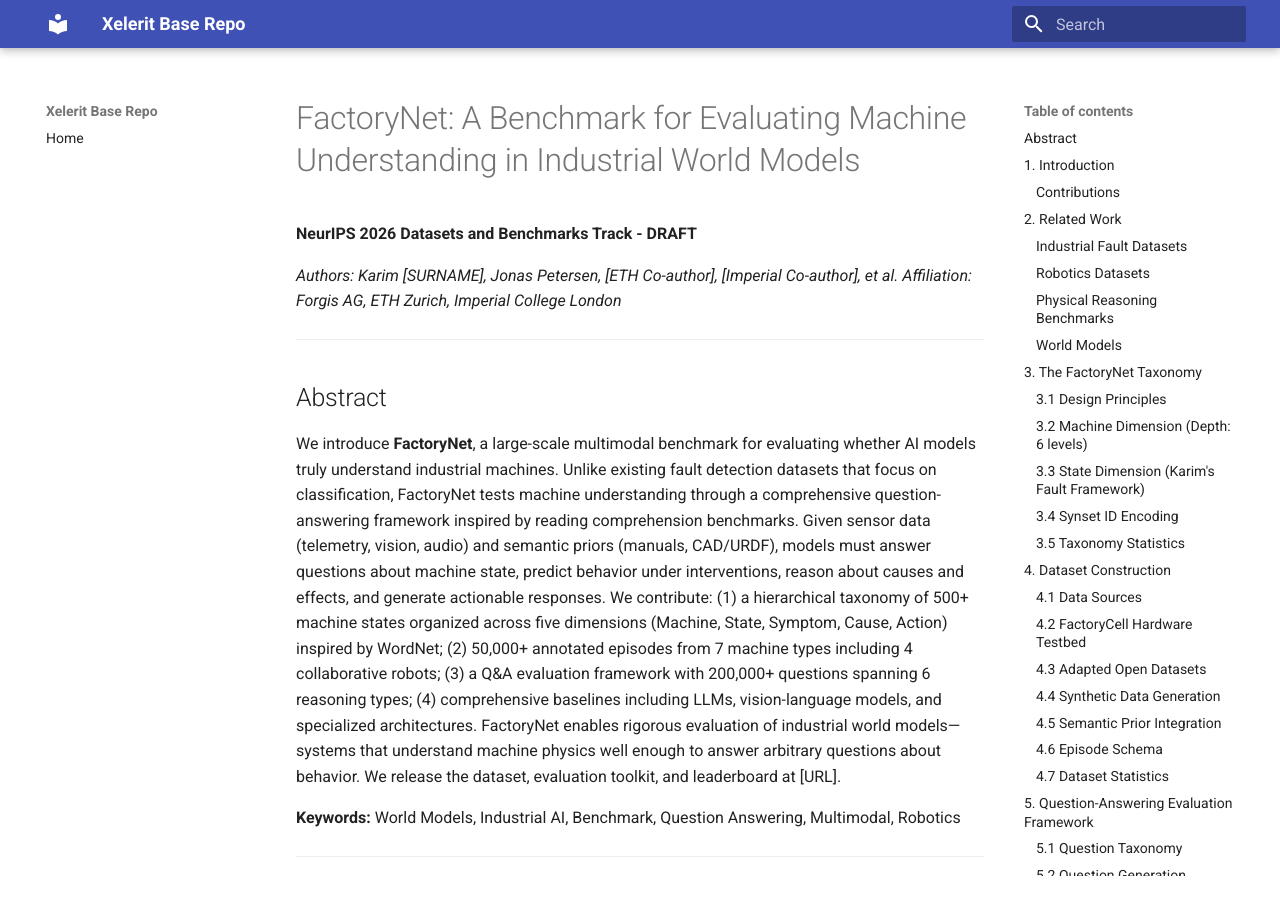
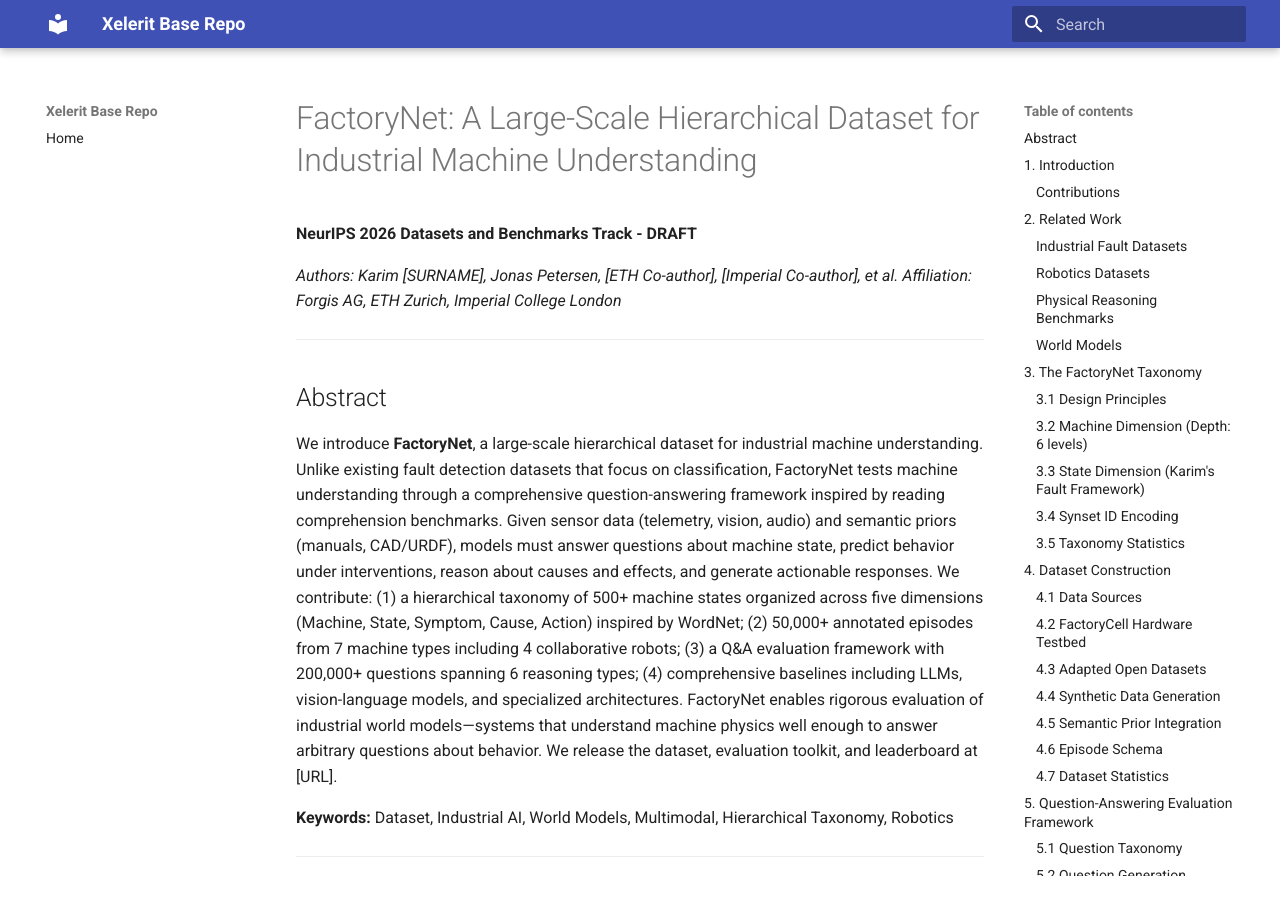
Before and after one commit to ForgisX/FactoryNet, an MkDocs documentation site: the page built from docs/research/FactoryNet_NeurIPS_Paper_Draft.md, in a window 1280 px wide and 900 px high. Built offline with MkDocs 1.6.1 and Material for MkDocs 9.7.7, drawn with Linux system fonts in a browser that asks for light colours.

Commit message:
Update title to focus on dataset (ImageNet style)
"FactoryNet: A Large-Scale Hierarchical Dataset for Industrial Machine Understanding"

Co-Authored-By: Claude Opus 4.5 <noreply@anthropic.com>

```diff
--- a/docs/research/FactoryNet_NeurIPS_Paper_Draft.md
+++ b/docs/research/FactoryNet_NeurIPS_Paper_Draft.md
@@ -1,4 +1,4 @@
-# FactoryNet: A Benchmark for Evaluating Machine Understanding in Industrial World Models
+# FactoryNet: A Large-Scale Hierarchical Dataset for Industrial Machine Understanding
 
 **NeurIPS 2026 Datasets and Benchmarks Track - DRAFT**
 
@@ -9,9 +9,9 @@
 
 ## Abstract
 
-We introduce **FactoryNet**, a large-scale multimodal benchmark for evaluating whether AI models truly understand industrial machines. Unlike existing fault detection datasets that focus on classification, FactoryNet tests machine understanding through a comprehensive question-answering framework inspired by reading comprehension benchmarks. Given sensor data (telemetry, vision, audio) and semantic priors (manuals, CAD/URDF), models must answer questions about machine state, predict behavior under interventions, reason about causes and effects, and generate actionable responses. We contribute: (1) a hierarchical taxonomy of 500+ machine states organized across five dimensions (Machine, State, Symptom, Cause, Action) inspired by WordNet; (2) 50,000+ annotated episodes from 7 machine types including 4 collaborative robots; (3) a Q&A evaluation framework with 200,000+ questions spanning 6 reasoning types; (4) comprehensive baselines including LLMs, vision-language models, and specialized architectures. FactoryNet enables rigorous evaluation of industrial world models—systems that understand machine physics well enough to answer arbitrary questions about behavior. We release the dataset, evaluation toolkit, and leaderboard at [URL].
+We introduce **FactoryNet**, a large-scale hierarchical dataset for industrial machine understanding. Unlike existing fault detection datasets that focus on classification, FactoryNet tests machine understanding through a comprehensive question-answering framework inspired by reading comprehension benchmarks. Given sensor data (telemetry, vision, audio) and semantic priors (manuals, CAD/URDF), models must answer questions about machine state, predict behavior under interventions, reason about causes and effects, and generate actionable responses. We contribute: (1) a hierarchical taxonomy of 500+ machine states organized across five dimensions (Machine, State, Symptom, Cause, Action) inspired by WordNet; (2) 50,000+ annotated episodes from 7 machine types including 4 collaborative robots; (3) a Q&A evaluation framework with 200,000+ questions spanning 6 reasoning types; (4) comprehensive baselines including LLMs, vision-language models, and specialized architectures. FactoryNet enables rigorous evaluation of industrial world models—systems that understand machine physics well enough to answer arbitrary questions about behavior. We release the dataset, evaluation toolkit, and leaderboard at [URL].
 
-**Keywords:** World Models, Industrial AI, Benchmark, Question Answering, Multimodal, Robotics
+**Keywords:** Dataset, Industrial AI, World Models, Multimodal, Hierarchical Taxonomy, Robotics
 
 ---
 
```
